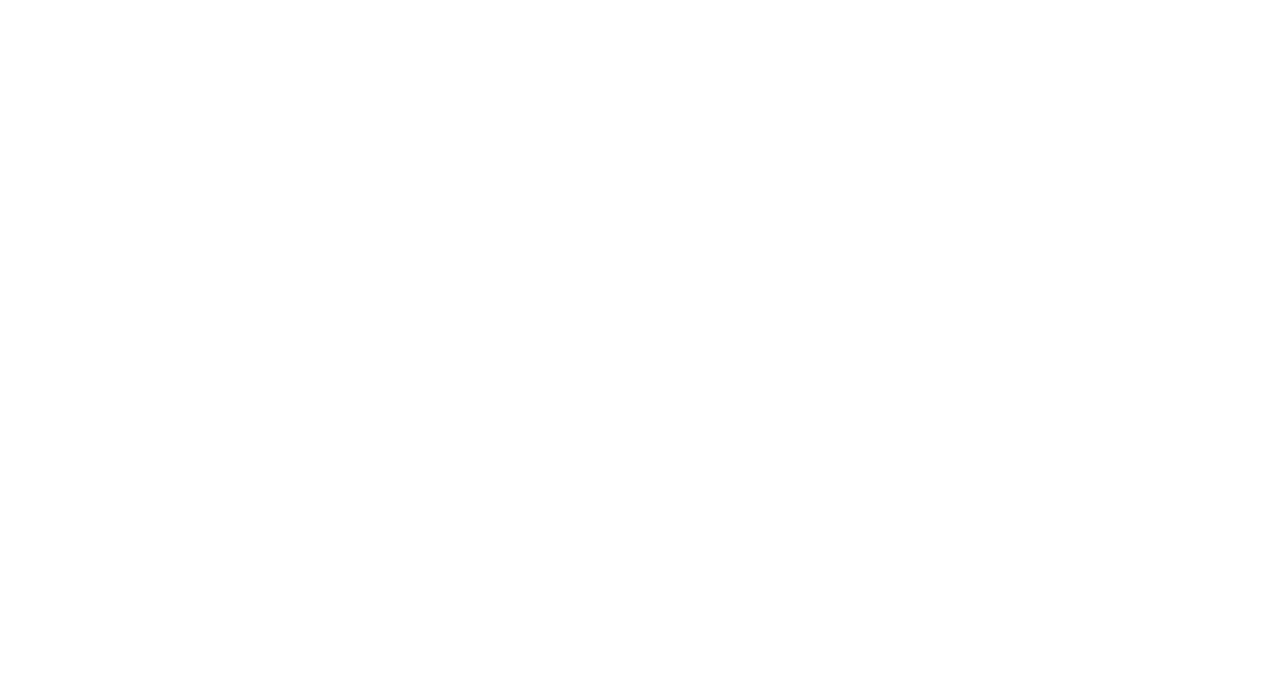
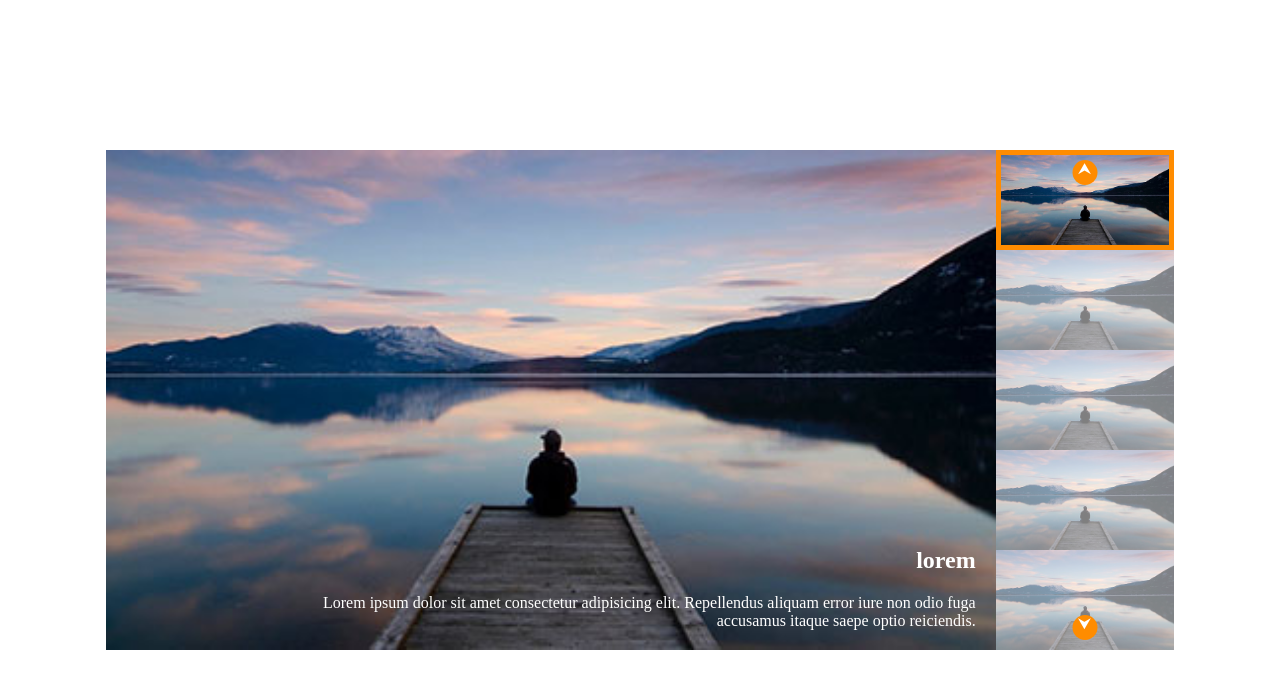
Before and after one commit to banjug/js-array-carousel, a plain HTML site: page index.html in a window 1280 px wide. Drawn offline with Linux system fonts and the light colour scheme.

Commit message:
add static html+css

```diff
--- a/index.html
+++ b/index.html
@@ -9,6 +9,30 @@
 </head>
 <body>
 
+    <main>
+        <div class="container">
+            <div class="cover">
+                <img class="cover-img active" src="img/01.jpg" alt="">
+
+                <div class="text-cont">
+                    <h2>lorem</h2>
+                    <p>Lorem ipsum dolor sit amet consectetur adipisicing elit. Repellendus aliquam error iure non odio fuga accusamus itaque saepe optio reiciendis.</p>
+                </div>
+            </div>
+            <div class="thumbnails">
+                <img class="thumb active" src="img/01.jpg" alt="">
+                <img class="thumb " src="img/01.jpg" alt="">
+                <img class="thumb " src="img/01.jpg" alt="">
+                <img class="thumb " src="img/01.jpg" alt="">
+                <img class="thumb " src="img/01.jpg" alt="">
+
+
+                <div class="btn prev">&#11165;</div>
+                <div class="btn next">&#11167;</div>
+            </div>
+        </div>
+    </main>
+
 
     <script src="script.js"></script>
 </body>
--- a/script.js
+++ b/script.js
@@ -0,0 +1,23 @@
+const items = [
+    'img/01.jpg',
+    'img/02.jpg',
+    'img/03.jpg',
+    'img/04.jpg',
+    'img/05.jpg'
+];
+
+const title = [
+    'Svezia',
+    'Svizzera',
+    'Gran Bretagna',
+    'Germania',
+    'Paradise'
+]
+
+const text = [
+    'Lorem ipsum, dolor sit amet consectetur adipisicing elit. Et temporibus voluptatum suscipit tempore aliquid deleniti aut veniam inventore eligendi ex ad ullam, cumque provident totam omnis, magnam dolores dolorum corporis.',
+    'Lorem ipsum',
+    'Lorem ipsum, dolor sit amet consectetur adipisicing elit.',
+    'Lorem ipsum, dolor sit amet consectetur adipisicing elit. Et temporibus voluptatum suscipit tempore aliquid deleniti aut veniam inventore eligendi ex ad ullam,',
+    'Et temporibus voluptatum suscipit tempore aliquid deleniti aut veniam inventore eligendi ex ad ullam,',
+]
--- a/style.css
+++ b/style.css
@@ -0,0 +1,80 @@
+* {
+    box-sizing: border-box;
+    margin: 0;
+    padding: 0;
+}
+
+
+main {
+    display: flex;
+    justify-content: center;
+    align-items: center;
+    height: 100vh;
+}
+
+.container {
+    display: flex;
+}
+
+.cover {
+    position: relative;
+}
+
+.cover .cover-img {
+    height: 500px;
+    display: none;
+}
+
+.cover .cover-img.active {
+    display: block;
+}
+
+.cover .text-cont {
+    position: absolute;
+    bottom: 0;
+    right: 0;
+    padding: 20px;
+    color: white;
+    text-align: right;
+    width: 80%;
+}
+
+.cover .text-cont h2 {
+    margin-bottom: 20px;
+}
+
+.thumbnails {
+    display: flex;
+    flex-direction: column;
+    position: relative;
+}
+
+.thumbnails .thumb {
+    height: 100px;
+    opacity: .5;
+}
+
+.thumbnails .thumb.active {
+    border: 5px solid darkorange;
+    opacity: 1;
+}
+
+.thumbnails .btn {
+    background-color: darkorange;
+    border-radius: 50%;
+    width: 25px;
+    height: 25px;
+    text-align: center;
+    color: white;
+    position: absolute;
+    left: 50%;
+    transform: translate(-50%, 0);
+}
+
+.thumbnails .btn.next {
+    bottom: 10px;
+}
+
+.thumbnails .btn.prev {
+    top: 10px;
+}
```
